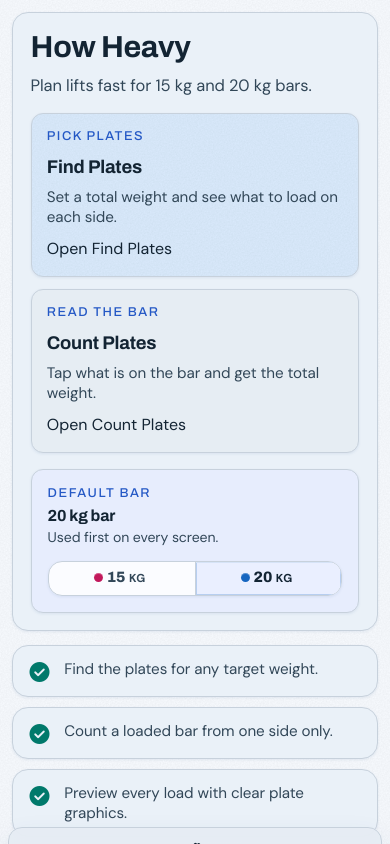
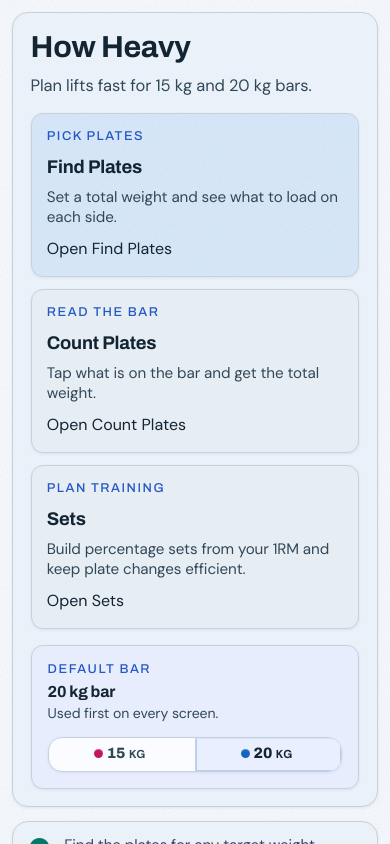
Before and after one commit to tomaszwojcikowski/how-heavy, a SvelteKit app: page / in a window 390 px wide. Shown: the top 844 px of the page. Built offline with nearby package versions, Linux system fonts and the light colour scheme.

Commit message:
feat: add training sets section to mode grid and adjust layout for improved responsiveness

```diff
--- a/src/routes/+page.svelte
+++ b/src/routes/+page.svelte
@@ -49,6 +49,13 @@
 			<h2>{modeLabels.countPlates}</h2>
 			<p>{modeDescriptions.countPlates}</p>
 			<md-filled-tonal-button href={resolve('/current')}>Open {modeLabels.countPlates}</md-filled-tonal-button>
+		</section>
+
+		<section class="mode-card">
+			<p class="eyebrow">Plan Training</p>
+			<h2>{modeLabels.trainingSets}</h2>
+			<p>{modeDescriptions.trainingSets}</p>
+			<md-filled-tonal-button href={resolve('/sets')}>Open {modeLabels.trainingSets}</md-filled-tonal-button>
 		</section>
 	</div>
 
@@ -114,7 +121,7 @@
 
 	.mode-grid {
 		display: grid;
-		grid-template-columns: repeat(2, minmax(0, 1fr));
+		grid-template-columns: repeat(3, minmax(0, 1fr));
 		gap: 0.75rem;
 	}
 
@@ -202,4 +209,10 @@
 			padding: 0.8rem 0.9rem;
 		}
 	}
+
+	@media (max-width: 62rem) and (min-width: 42.01rem) {
+		.mode-grid {
+			grid-template-columns: repeat(2, minmax(0, 1fr));
+		}
+	}
 </style>
```
